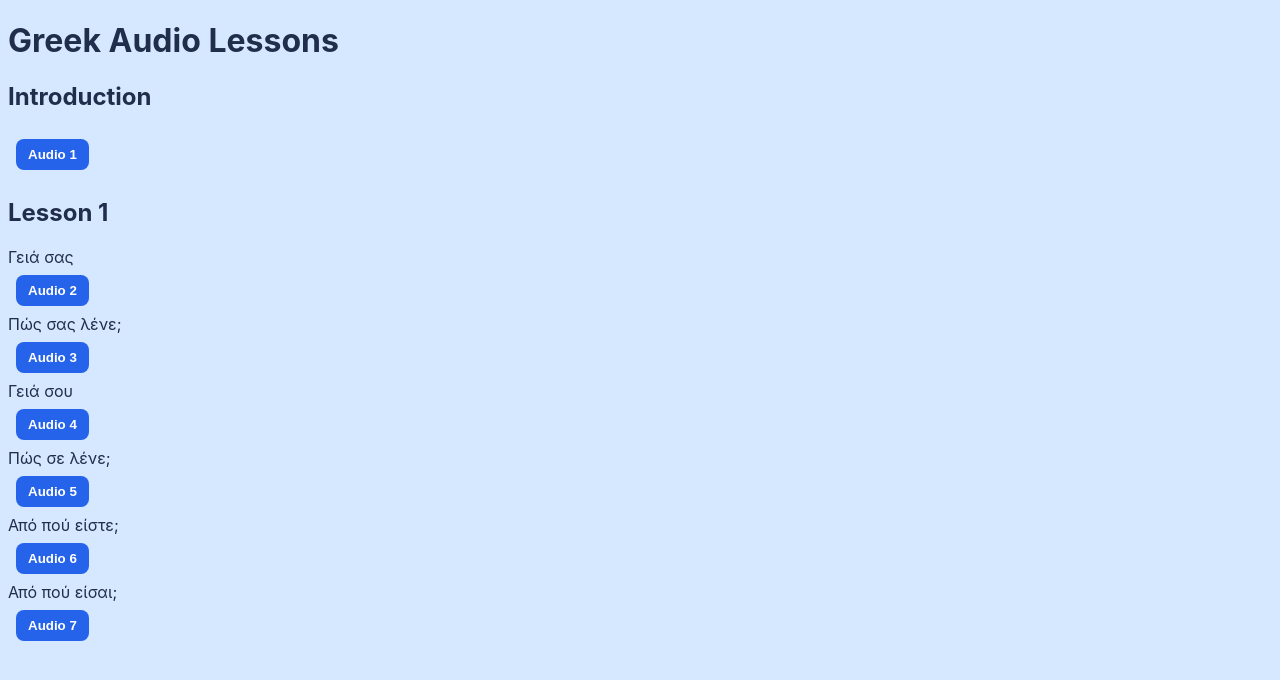
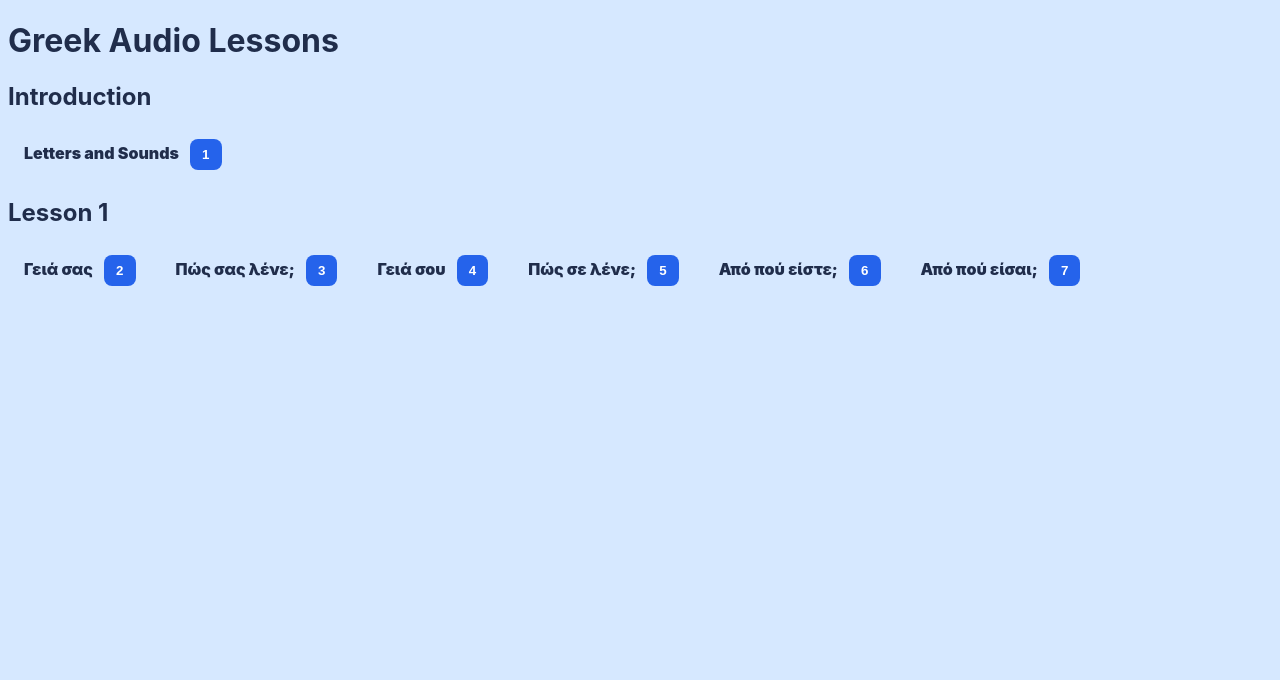
Before and after one commit to Antzy21/greek-audio-lessons, a Vue app: page / in a window 1280 px wide. Shown: the top 680 px of the page. Built offline with nearby package versions, Linux system fonts and the light colour scheme.

Commit message:
Add titles for Lesson 1

```diff
--- a/src/App.vue
+++ b/src/App.vue
@@ -6,16 +6,21 @@ import AudioPlayer from './components/AudioPlayer.vue'
   <h1>Greek Audio Lessons</h1>
 
   <h2>Introduction</h2>
-  <AudioPlayer src="../assets/01-IntroductoryLesson.mp3" number="1" />
+
+  <div>
+    <span>Letters and Sounds <AudioPlayer src="../assets/01-IntroductoryLesson.mp3" buttonText="1" /></span>
+  </div>
 
   <h2>Lesson 1</h2>
 
-  <span>Γειά σας <AudioPlayer src="../assets/02-Lesson1-1.mp3" number="2" /></span>
-  <span>Πώς σας λένε; <AudioPlayer src="../assets/03-Lesson1-2.mp3" number="3" /></span>
-  <span>Γειά σου <AudioPlayer src="../assets/04-Lesson1-3.mp3" number="4" /></span>
-  <span>Πώς σε λένε; <AudioPlayer src="../assets/05-Lesson1-4.mp3" number="5" /></span>
-  <span>Από πού είστε; <AudioPlayer src="../assets/06-Lesson1-5.mp3" number="6" /></span>
-  <span>Από πού είσαι; <AudioPlayer src="../assets/07-Lesson1-6.mp3" number="7" /></span>
+  <div>
+    <span>Γειά σας <AudioPlayer src="../assets/02-Lesson1-1.mp3" buttonText="2" /></span>
+    <span>Πώς σας λένε; <AudioPlayer src="../assets/03-Lesson1-2.mp3" buttonText="3" /></span>
+    <span>Γειά σου <AudioPlayer src="../assets/04-Lesson1-3.mp3" buttonText="4" /></span>
+    <span>Πώς σε λένε; <AudioPlayer src="../assets/05-Lesson1-4.mp3" buttonText="5" /></span>
+    <span>Από πού είστε; <AudioPlayer src="../assets/06-Lesson1-5.mp3" buttonText="6" /></span>
+    <span>Από πού είσαι; <AudioPlayer src="../assets/07-Lesson1-6.mp3" buttonText="7" /></span>
+  </div>
 </template>
 
 <style scoped></style>
--- a/src/components/AudioPlayer.vue
+++ b/src/components/AudioPlayer.vue
@@ -3,7 +3,7 @@ import { ref, watch, onMounted, onUnmounted } from 'vue'
 
 const props = defineProps({
   src: { type: String, required: true },
-  number: { type: Number, default: 1 }
+  buttonText: { type: String, default: "" }
 })
 
 const audio = ref(null)
@@ -57,10 +57,8 @@ onUnmounted(() => {
 </script>
 
 <template>
-  <div class="audio-player">
-    <button class="play-btn" :class="{ playing: isPlaying }" @click="togglePlay" :aria-pressed="isPlaying" aria-label="Play or pause audio">
-      <span class="btn-text">Audio {{ number }}</span>
-    </button>
-    <audio ref="audio" :src="src"></audio>
-  </div>
+  <button class="play-btn" :class="{ playing: isPlaying }" @click="togglePlay" :aria-pressed="isPlaying" aria-label="Play or pause audio">
+    {{ buttonText }}
+  </button>
+  <audio ref="audio" :src="src"></audio>
 </template>
--- a/src/styles.css
+++ b/src/styles.css
@@ -49,3 +49,9 @@ button:disabled {
   opacity: 0.6;
   cursor: not-allowed;
 }
+
+span {
+  font-weight: 1000;
+  margin-left: 1rem;
+  margin-right: 1rem;
+}
```
